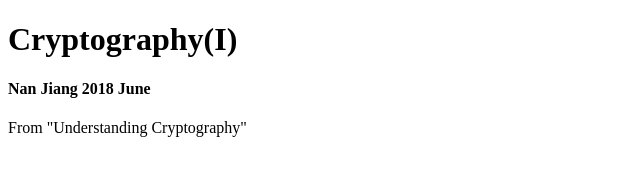
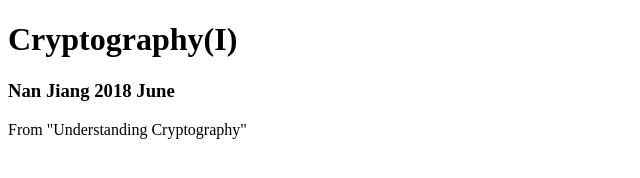
Before and after one commit to NanSchaeferin/NanSchaeferin.github.io, a plain HTML site: page index.html in a window 1280 px wide. Shown: the whole page, without its empty margins (0-640 px from the left). Drawn offline with Linux system fonts and the light colour scheme.

Commit message:
Update index.html

```diff
--- a/index.html
+++ b/index.html
@@ -6,7 +6,7 @@
   <body>
 
     <h1>Cryptography(I)</h1>
-    <h4>Nan Jiang 2018 June</h4>
+    <h3>Nan Jiang 2018 June</h3>
     <p>From "Understanding Cryptography"</p>
 
   </body>
```
